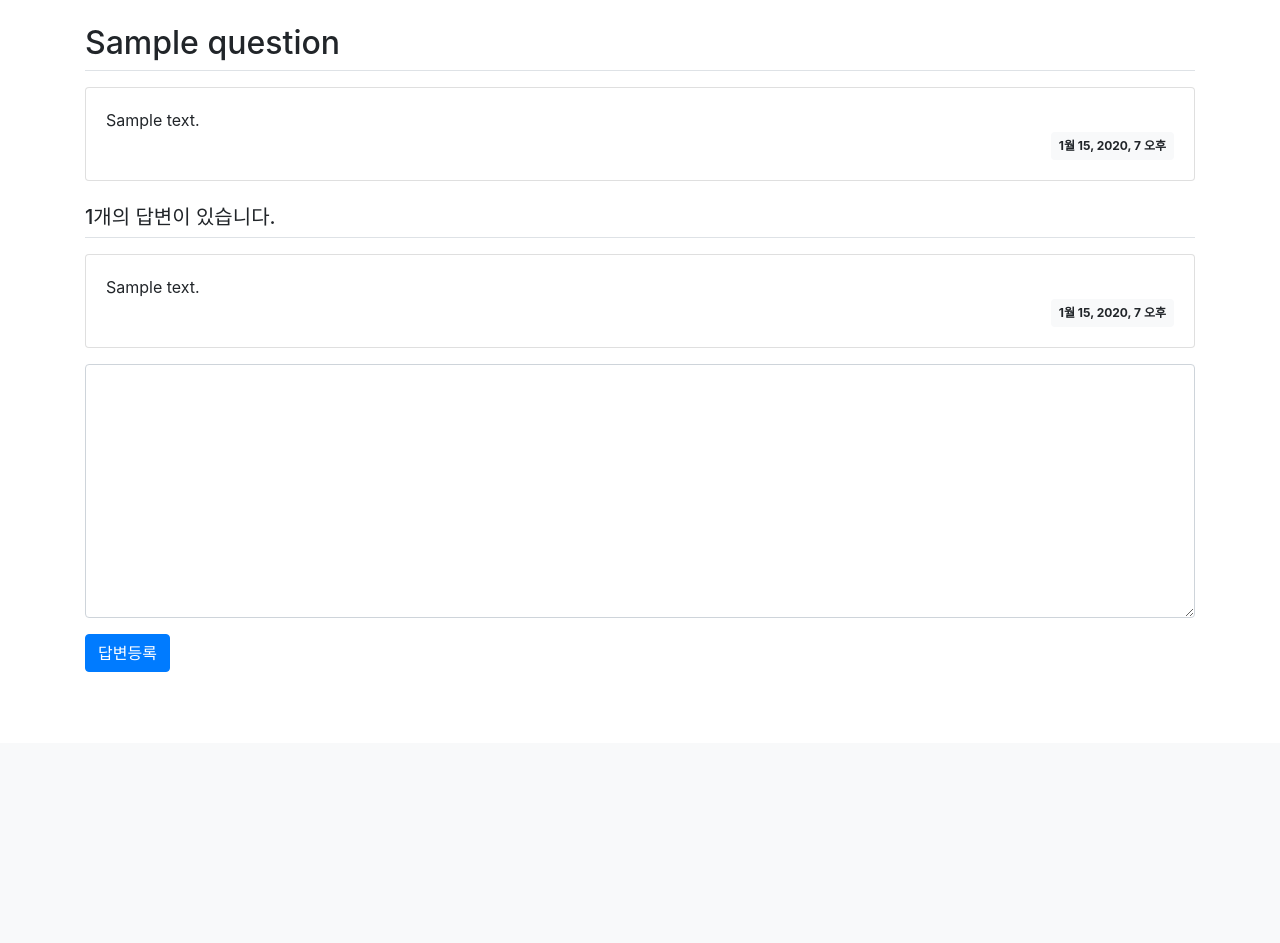
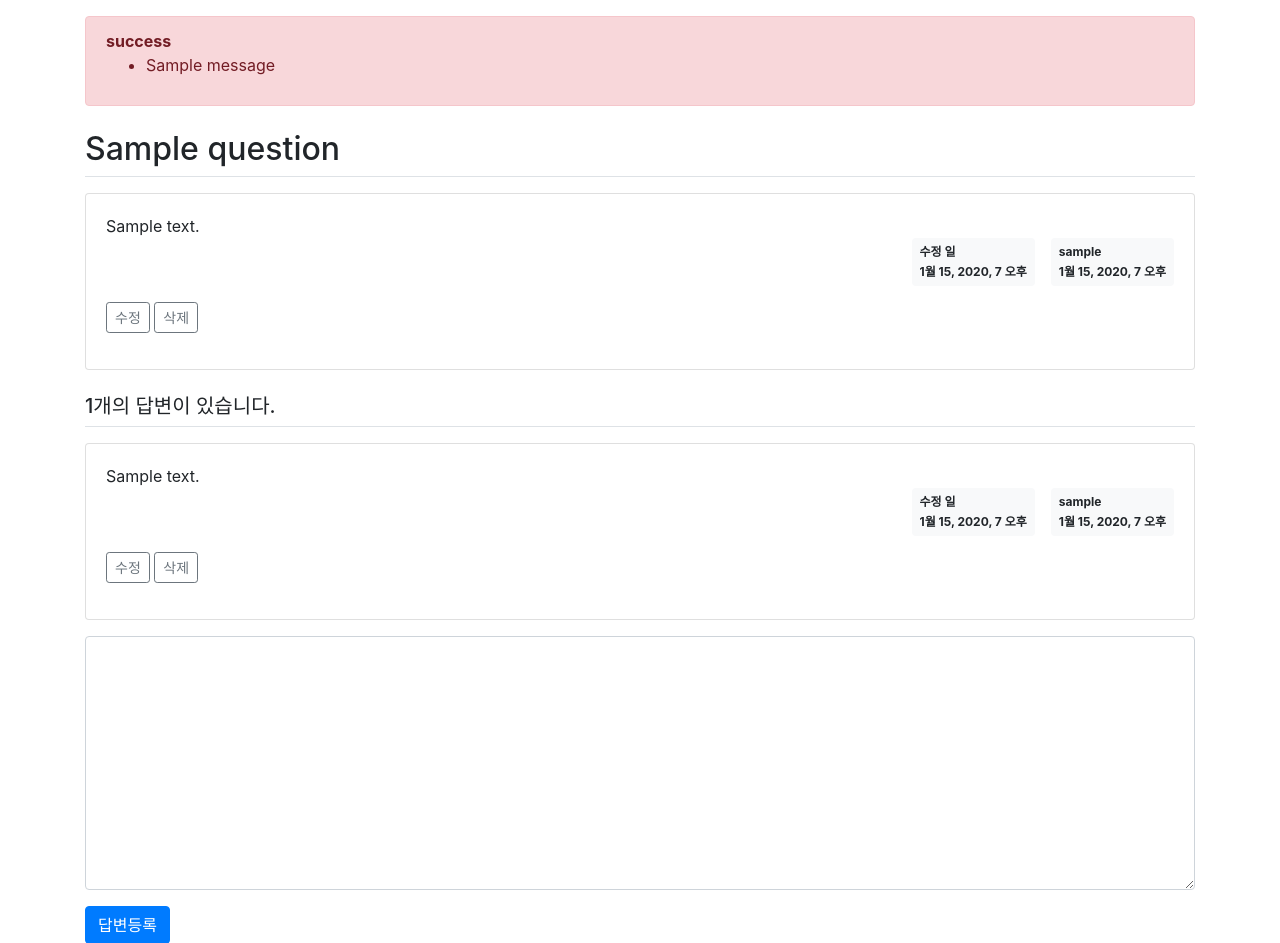
Before and after one commit to KoJJang/readBible, a Django app: page /qnadash/answer/create/1/ in a window 1280 px wide. Shown: the part 57-1000 px from the top of the page. Before the commit the page ends 800 px from the top, so only its background shows below. Run offline with Django 3.2, Linux system fonts and the light colour scheme; the first user in the database is signed in; tables that the repository leaves empty hold one stand-in row (Sample ...); one stand-in notice (Sample message) is shown; some libraries are stand-ins or nearby versions.

Commit message:
add edit and delete QnA

```diff
--- a/common/templates/common/login.html
+++ b/common/templates/common/login.html
@@ -11,6 +11,7 @@
     </div>
     <form method="post" class="post-form" action="{% url 'common:login' %}">
         {% csrf_token %}
+        <input type="hidden" name="next" value="{{ next }}">  <!-- 로그인 성공후 이동되는 URL -->
         {% include "common/form_errors.html" %}
         <div class="form-group">
             <label for="username">사용자ID</label>
--- a/qnadash/models.py
+++ b/qnadash/models.py
@@ -1,13 +1,20 @@
 from django.db import models
+from django.contrib.auth.models import User
+
 
 # Create your models here.
 class Question(models.Model):
     subject = models.CharField(max_length=200)
     content = models.TextField()
     create_date = models.DateTimeField()
+    modify_date = models.DateTimeField(null=True, blank=True)
+    author = models.ForeignKey(User, on_delete=models.CASCADE)
+
 
 
 class Answer(models.Model):
     question = models.ForeignKey(Question, on_delete=models.CASCADE)
     content = models.TextField()
     create_date = models.DateTimeField()
+    modify_date = models.DateTimeField(null=True, blank=True)
+    author = models.ForeignKey(User, on_delete=models.CASCADE)
--- a/qnadash/templates/qnadash/base.html
+++ b/qnadash/templates/qnadash/base.html
@@ -20,7 +20,12 @@
 <!-- 기본 템플릿 안에 삽입될 내용 End -->
 <!-- jQuery JS -->
 <script src="{% static 'jquery-3.4.1.min.js' %}"></script>
+<script src="{% static 'jquery-3.6.0.min.js' %}"></script>
 <!-- Bootstrap JS -->
 <script src="{% static 'bootstrap.min.js' %}"></script>
+<!-- 자바스크립트 Start -->
+{% block script %}
+{% endblock %}
+<!-- 자바스크립트 End -->
 </body>
 </html>
--- a/qnadash/templates/qnadash/question_detail.html
+++ b/qnadash/templates/qnadash/question_detail.html
@@ -2,15 +2,39 @@
 {% block content %}
 
 <div class="container my-3">
+    <!-- 사용자오류 표시 -->
+    {% if messages %}
+    <div class="alert alert-danger my-3" role="alert">
+    {% for message in messages %}
+        <strong>{{ message.tags }}</strong>
+        <ul><li>{{ message.message }}</li></ul>
+    {% endfor %}
+    </div>
+    {% endif %}
     <h2 class="border-bottom py-2">{{ question.subject }}</h2>
     <div class="card my-3">
         <div class="card-body">
             <div class="card-text" style="white-space: pre-line;">{{ question.content }}</div>
             <div class="d-flex justify-content-end">
-                <div class="badge badge-light p-2">
-                    {{ question.create_date }}
+                {% if question.modify_date %}
+                <div class="badge badge-light p-2 text-left mx-3">
+                    <div class="mb-2">수정 일</div>
+                    <div>{{ question.modify_date }}</div>
+                </div>
+                {% endif %}
+                <div class="badge badge-light p-2 text-left">
+                    <div class="mb-2">{{ question.author.username }}</div>
+                    <div>{{ question.create_date }}</div>
                 </div>
             </div>
+            {% if request.user == question.author %}
+            <div class="my-3">
+                <a href="{% url 'qnadash:question_modify' question.id  %}"
+                   class="btn btn-sm btn-outline-secondary">수정</a>
+                <a href="#" class="delete btn btn-sm btn-outline-secondary"
+                data-uri="{% url 'qnadash:question_delete' question.id  %}">삭제</a>
+            </div>
+            {% endif %}
         </div>
     </div>
     <h5 class="border-bottom my-3 py-2">{{question.answer_set.count}}개의 답변이 있습니다.</h5>
@@ -19,10 +43,25 @@
         <div class="card-body">
             <div class="card-text" style="white-space: pre-line;">{{ answer.content }}</div>
             <div class="d-flex justify-content-end">
-                <div class="badge badge-light p-2">
-                    {{ answer.create_date }}
+                {% if answer.modify_date %}
+                <div class="badge badge-light p-2 text-left mx-3">
+                    <div class="mb-2">수정 일</div>
+                    <div>{{ answer.modify_date }}</div>
+                </div>
+                {% endif %}
+                <div class="badge badge-light p-2 text-left">
+                    <div class="mb-2">{{ answer.author.username }}</div>
+                    <div>{{ answer.create_date }}</div>
                 </div>
             </div>
+            {% if request.user == answer.author %}
+            <div class="my-3">
+                <a href="{% url 'qnadash:answer_modify' answer.id  %}"
+                   class="btn btn-sm btn-outline-secondary">수정</a>
+                <a href="#" class="delete btn btn-sm btn-outline-secondary"
+                    data-uri="{% url 'qnadash:answer_delete' answer.id  %}">삭제</a>
+            </div>
+            {% endif %}
         </div>
     </div>
     {% endfor %}
@@ -39,10 +78,23 @@
         </div>
         {% endif %}
         <div class="form-group">
-            <textarea name="content" id="content" class="form-control" rows="10"></textarea>
+            <textarea {% if not user.is_authenticated %}disabled{% endif %}
+            name="content" id="content" class="form-control" rows="10"></textarea>
         </div>
         <input type="submit" value="답변등록" class="btn btn-primary">
     </form>
 </div>
 
 {% endblock %}
+
+{% block script %}
+<script type='text/javascript'>
+$(document).ready(function(){
+    $(".delete").on('click', function() {
+        if(confirm("정말로 삭제하시겠습니까?")) {
+            location.href = $(this).data('uri');
+        }
+    });
+});
+</script>
+{% endblock %}
--- a/qnadash/urls.py
+++ b/qnadash/urls.py
@@ -9,4 +9,8 @@ urlpatterns = [
     path('<int:question_id>/', views.detail, name='detail'),
     path('answer/create/<int:question_id>/', views.answer_create, name='answer_create'),
     path('question_create/', views.question_create, name='question_create'),
+    path('question/modify/<int:question_id>/', views.question_modify, name='question_modify'),
+    path('question/delete/<int:question_id>/', views.question_delete, name='question_delete'),
+    path('answer/modify/<int:answer_id>/', views.answer_modify, name='answer_modify'),
+    path('answer/delete/<int:answer_id>/', views.answer_delete, name='answer_delete'),
 ]
--- a/qnadash/views.py
+++ b/qnadash/views.py
@@ -1,9 +1,12 @@
 from django.shortcuts import render, get_object_or_404, redirect
 from numpy import empty
-from .models import Question
+from .models import Question, Answer
 from django.utils import timezone
 from .forms import QuestionForm, AnswerForm
 from django.core.paginator import Paginator
+from django.contrib.auth.decorators import login_required
+from django.contrib import messages
+
 
 def index(request):
     """
@@ -29,6 +32,7 @@ def detail(request, question_id):
     context = {'question': question}
     return render(request, 'qnadash/question_detail.html', context)
 
+@login_required(login_url='common:login')
 def answer_create(request, question_id):
     """
     pybo 답변등록
@@ -40,6 +44,7 @@ def answer_create(request, question_id):
         form = AnswerForm(request.POST)
         if form.is_valid():
             answer = form.save(commit=False)
+            answer.author = request.user
             answer.create_date = timezone.now()
             answer.question = question
             answer.save()
@@ -49,6 +54,7 @@ def answer_create(request, question_id):
     context = {'question': question, 'form': form}
     return render(request, 'qnadash/question_detail.html', context)
 
+@login_required(login_url='common:login')
 def question_create(request):
     """
     pybo 질문등록
@@ -57,6 +63,7 @@ def question_create(request):
         form = QuestionForm(request.POST)
         if form.is_valid():
             question = form.save(commit=False)
+            question.author = request.user  # author 속성에 로그인 계정 저장
             question.create_date = timezone.now()
             question.save()
             return redirect('qnadash:index')
@@ -64,3 +71,72 @@ def question_create(request):
         form = QuestionForm()
     context = {'form': form}
     return render(request, 'qnadash/question_form.html', context)
+
+@login_required(login_url='common:login')
+def question_modify(request, question_id):
+    """
+    pybo 질문수정
+    """
+    question = get_object_or_404(Question, pk=question_id)
+    if request.user != question.author:
+        messages.error(request, '수정권한이 없습니다')
+        return redirect('qnadash:detail', question_id=question.id)
+
+    if request.method == "POST":
+        form = QuestionForm(request.POST, instance=question)
+        if form.is_valid():
+            question = form.save(commit=False)
+            question.modify_date = timezone.now()  # 수정일시 저장
+            question.save()
+            return redirect('qnadash:detail', question_id=question.id)
+    else:
+        form = QuestionForm(instance=question)
+    context = {'form': form}
+    return render(request, 'qnadash/question_form.html', context)
+
+@login_required(login_url='common:login')
+def question_delete(request, question_id):
+    """
+    pybo 질문삭제
+    """
+    question = get_object_or_404(Question, pk=question_id)
+    if request.user != question.author:
+        messages.error(request, '삭제권한이 없습니다')
+        return redirect('qnadash:detail', question_id=question.id)
+    question.delete()
+    return redirect('qnadash:index')
+
+@login_required(login_url='common:login')
+def answer_modify(request, answer_id):
+    """
+    pybo 답변수정
+    """
+    answer = get_object_or_404(Answer, pk=answer_id)
+    if request.user != answer.author:
+        messages.error(request, '수정권한이 없습니다')
+        return redirect('qnadash:detail', question_id=answer.question.id)
+
+    if request.method == "POST":
+        form = AnswerForm(request.POST, instance=answer)
+        if form.is_valid():
+            answer = form.save(commit=False)
+            answer.modify_date = timezone.now()
+            answer.save()
+            return redirect('qnadash:detail', question_id=answer.question.id)
+    else:
+        form = AnswerForm(instance=answer)
+    context = {'answer': answer, 'form': form}
+    return render(request, 'qnadash/answer_form.html', context)
+
+@login_required(login_url='common:login')
+def answer_delete(request, answer_id):
+    """
+    pybo 답변삭제
+    """
+    answer = get_object_or_404(Answer, pk=answer_id)
+    if request.user != answer.author:
+        messages.error(request, '삭제권한이 없습니다')
+        return redirect('qnadash:detail', answer_id=answer.id)
+    else:
+        answer.delete()
+    return redirect('qnadash:detail', question_id=answer.question.id)
```
Also changed, not shown: qnadash/templates/qnadash/answer_form.html (added, +16 -0 lines), qnadash/templates/qnadash/question_list.html (+6 -4 lines), qnadash/migrations/0002_question_author.py (added), qnadash/migrations/0003_answer_author.py (added), qnadash/migrations/0004_auto_20220215_1836.py (added).
